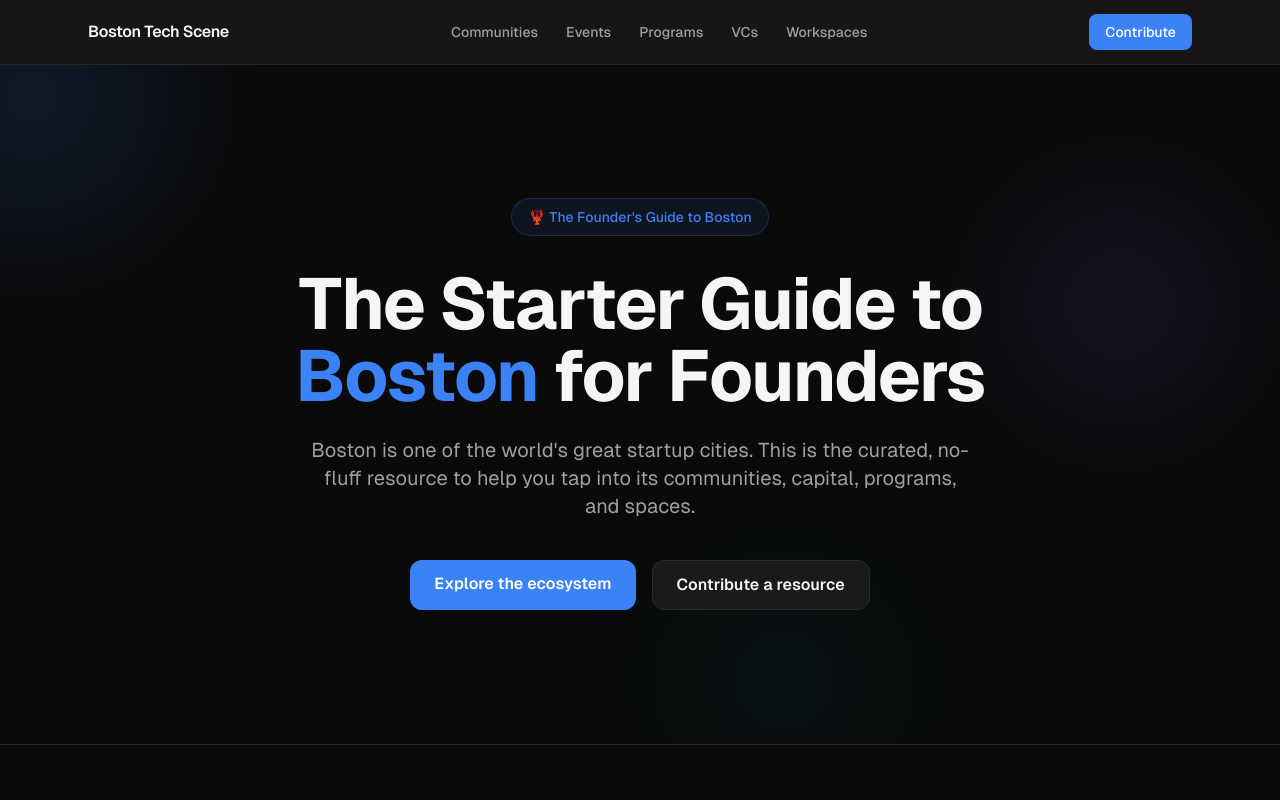
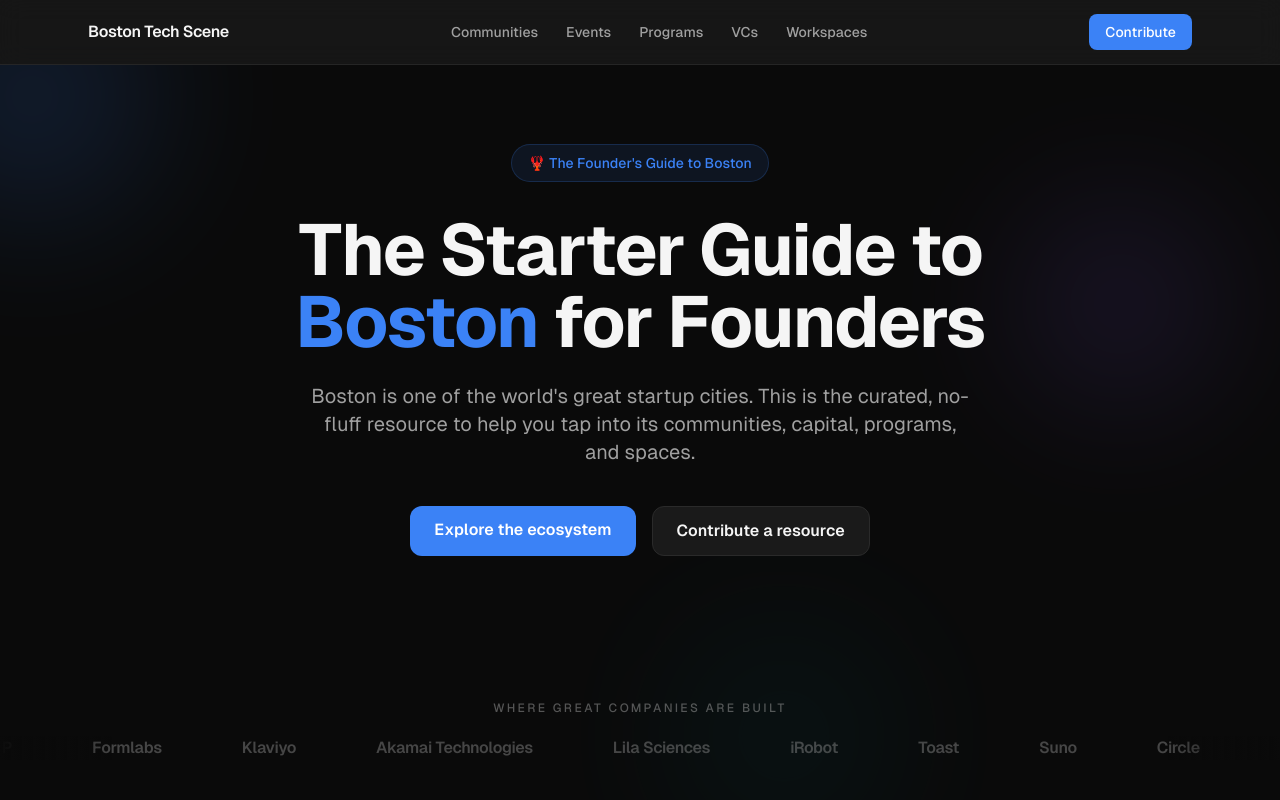
Before and after one commit to bkatz3/BostonTechScene, a Next.js app: page / in a window 1280 px wide. Shown: the top 800 px of the page. Built offline with nearby package versions, Linux system fonts and the light colour scheme.

Commit message:
adding the carousel to the bototm of the homepage

```diff
--- a/app/globals.css
+++ b/app/globals.css
@@ -17,9 +17,23 @@
   font-family: var(--font-geist-sans), Arial, Helvetica, sans-serif;
 }
 
+@keyframes marquee {
+  from { transform: translateX(0); }
+  to { transform: translateX(-50%); }
+}
+
 @layer utilities {
   .text-balance {
     text-wrap: balance;
+  }
+
+  .marquee-track {
+    animation: marquee 28s linear infinite;
+    width: max-content;
+  }
+
+  .marquee-track:hover {
+    animation-play-state: paused;
   }
 
   .glass {
--- a/app/page.tsx
+++ b/app/page.tsx
@@ -1,4 +1,5 @@
 import GradientOrbs from "@/components/GradientOrbs";
+import CompanyCarousel from "@/components/CompanyCarousel";
 import StatCard from "@/components/StatCard";
 import QuickNavCard from "@/components/QuickNavCard";
 import FadeIn from "@/components/FadeIn";
@@ -64,9 +65,10 @@
   return (
     <div className="min-h-screen">
       {/* Hero */}
-      <section className="relative min-h-[85vh] flex items-center justify-center overflow-hidden">
+      <section className="relative min-h-[calc(100vh-4rem)] flex flex-col overflow-hidden">
         <GradientOrbs />
-        <div className="relative z-10 max-w-4xl mx-auto px-4 sm:px-6 text-center">
+        <div className="relative z-10 flex-1 flex items-center justify-center">
+          <div className="max-w-4xl mx-auto px-4 sm:px-6 text-center -mt-16">
             <FadeIn>
               <div className="inline-flex items-center gap-2 px-4 py-2 rounded-full bg-accent/10 border border-accent/20 text-accent text-sm font-medium mb-8">
                 🦞 The Founder&apos;s Guide to Boston
@@ -104,10 +106,12 @@
               </div>
             </FadeIn>
           </div>
+        </div>
+        <CompanyCarousel />
       </section>
 
       {/* Stats */}
-      <section className="py-16 border-t border-[#2a2a2a]">
+      <section className="py-16">
         <div className="max-w-6xl mx-auto px-4 sm:px-6">
           <FadeIn>
             <div className="grid grid-cols-2 md:grid-cols-4 gap-4">
--- /dev/null
+++ b/components/CompanyCarousel.tsx
@@ -0,0 +1,47 @@
+const companies = [
+  "WHOOP",
+  "Klaviyo",
+  "HubSpot",
+  "Toast",
+  "DraftKings",
+  "iRobot",
+  "Suno",
+  "HYBRD",
+  "Formlabs",
+  "Jellyfish",
+  "Circle",
+  "Hi Marley",
+  "Reservoir",
+  "Vertex Pharmaceuticals",
+  "Lila Sciences",
+  "Akamai Technologies",
+];
+
+const shuffled = [...companies].sort(() => Math.random() - 0.5);
+const items = [...shuffled, ...shuffled];
+
+export default function CompanyCarousel() {
+  return (
+    <div className="relative z-10 pb-10">
+      <p className="text-center text-xs uppercase tracking-[0.2em] text-text-secondary/50 font-medium mb-5">
+        where great companies are built
+      </p>
+      <div className="relative overflow-hidden">
+        {/* Fade edges */}
+        <div className="absolute left-0 top-0 bottom-0 w-28 z-10 bg-gradient-to-r from-[#0a0a0a] to-transparent pointer-events-none" />
+        <div className="absolute right-0 top-0 bottom-0 w-28 z-10 bg-gradient-to-l from-[#0a0a0a] to-transparent pointer-events-none" />
+
+        <div className="marquee-track flex items-center">
+          {items.map((company, i) => (
+            <span
+              key={i}
+              className="flex-shrink-0 mx-10 text-text-secondary/40 font-semibold text-base tracking-tight hover:text-text-secondary/80 transition-colors cursor-default select-none"
+            >
+              {company}
+            </span>
+          ))}
+        </div>
+      </div>
+    </div>
+  );
+}
```
Lines whose indentation alone changed are shown as unchanged.
